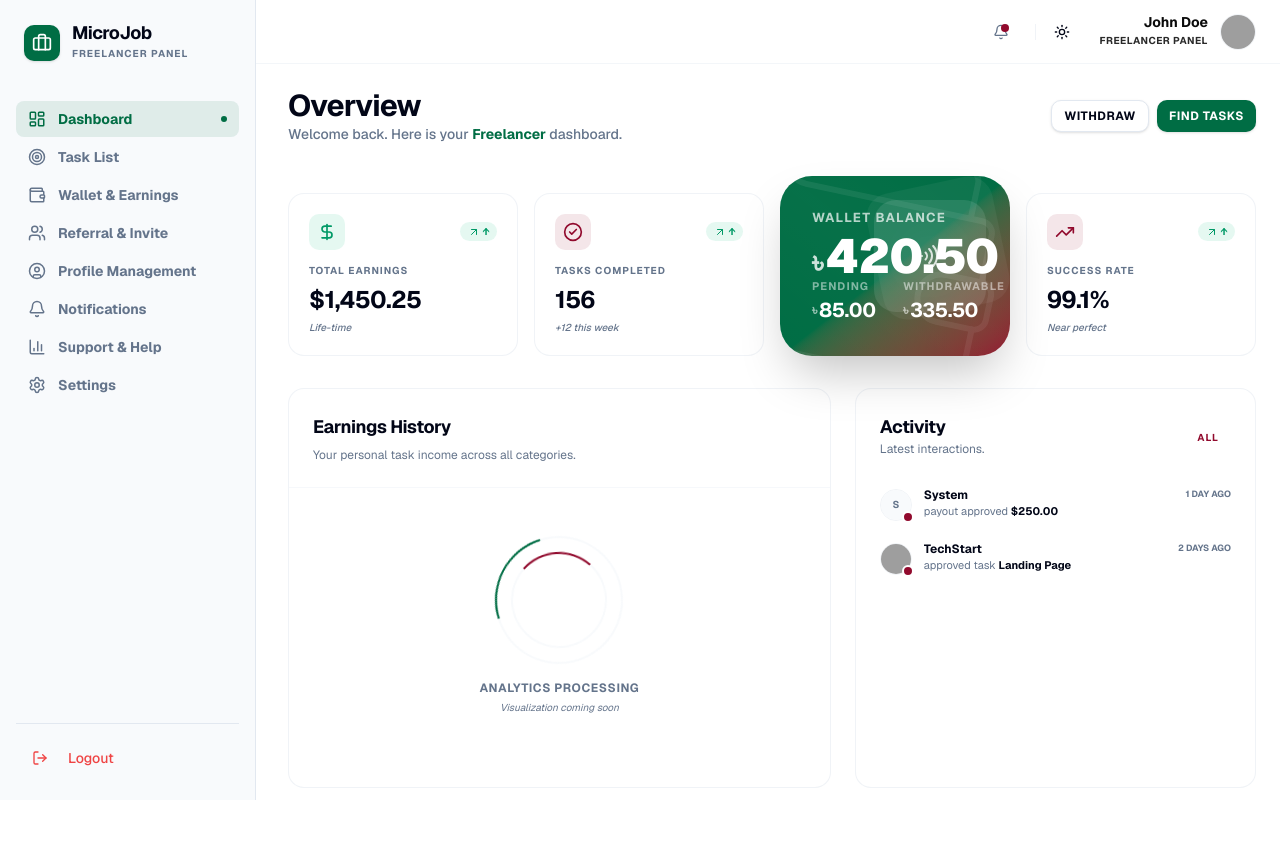
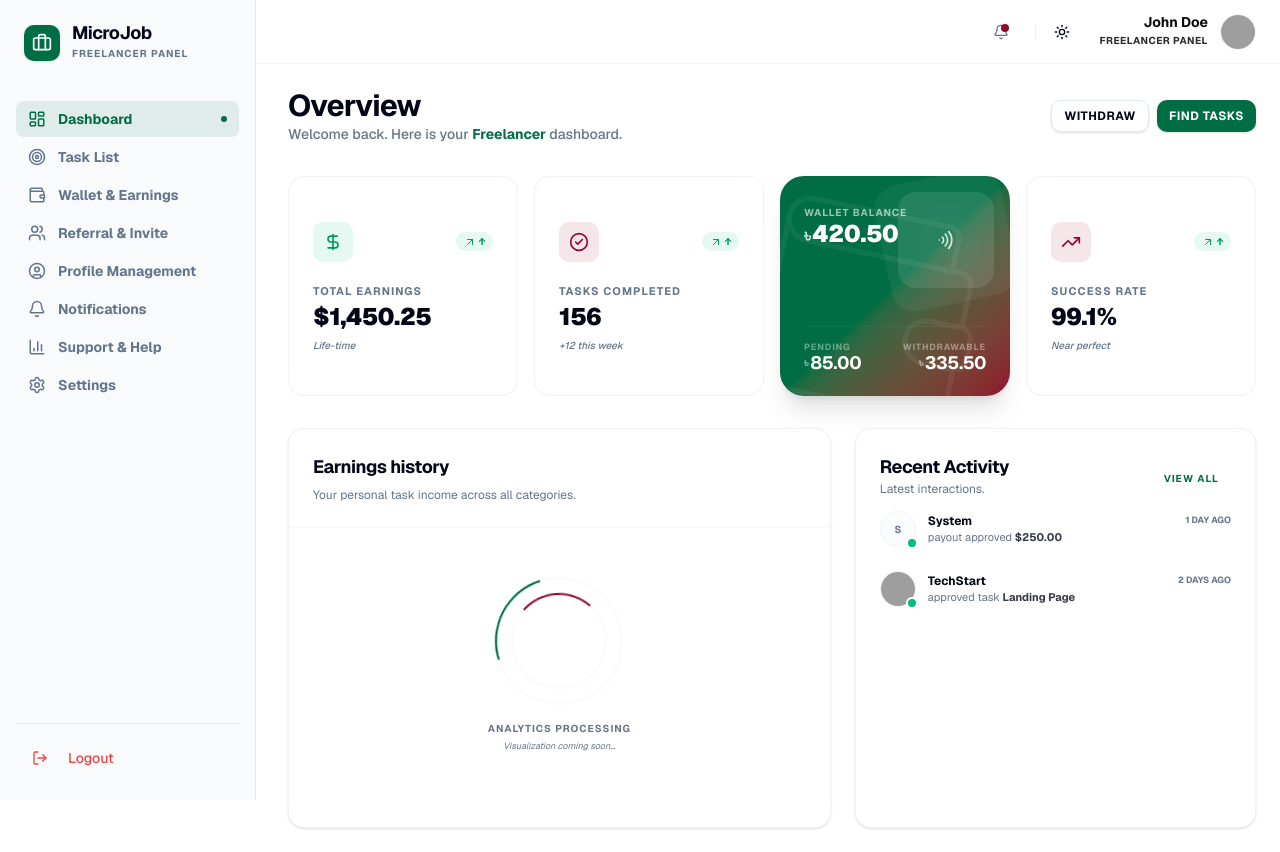
Before and after one commit to smtechsoft/Microjob-Platform-Next-JS, a Next.js app: page /freelancer/dashboard in a window 1280 px wide. Before the commit the page ends 812 px from the top, so only its background shows below. Built offline with nearby package versions, Linux system fonts and the light colour scheme; grey boxes are pictures that could not be loaded.

Commit message:
card ui updated

```diff
--- a/components/shared/dashboard-view.tsx
+++ b/components/shared/dashboard-view.tsx
@@ -81,8 +81,8 @@ export function DashboardView({ role = "admin" }: { role?: string }) {
         </div>
       </div>
 
-      {/* Stats Grid */}
-      <div className="grid gap-4 grid-cols-1 sm:grid-cols-2 lg:grid-cols-4 items-end">
+      {/* Stats Grid - Responsive 1, 2, 4 columns */}
+      <div className="grid gap-4 grid-cols-1 sm:grid-cols-2 lg:grid-cols-4">
         {currentStats.map((stat, i) => (
           (role === "freelancer" && stat.title === "Current Balance") ? (
              <motion.div
@@ -90,7 +90,7 @@ export function DashboardView({ role = "admin" }: { role?: string }) {
                 initial={{ opacity: 0, y: 10 }}
                 animate={{ opacity: 1, y: 0 }}
                 transition={{ delay: i * 0.05, duration: 0.4 }}
-                className="lg:col-span-1 h-full flex flex-col items-stretch"
+                className="h-[220px]"
               >
                 <WalletCard
                   balance="420.50"
@@ -105,11 +105,12 @@ export function DashboardView({ role = "admin" }: { role?: string }) {
               initial={{ opacity: 0, y: 10 }}
               animate={{ opacity: 1, y: 0 }}
               transition={{ delay: i * 0.05, duration: 0.4 }}
+              className="h-[220px]"
             >
-              <Card className="border border-border/50 bg-card transition-colors hover:border-primary/20 h-full flex flex-col justify-center">
-                <div className="p-5">
+              <Card className="border border-border/50 bg-card transition-all duration-300 hover:border-primary/20 h-full flex flex-col justify-center">
+                <div className="p-6">
                   <div className="flex items-center justify-between">
-                    <div className={stat.color + " rounded-lg p-2"}>
+                    <div className={stat.color + " rounded-lg p-2.5"}>
                       <stat.icon className="size-5" />
                     </div>
                     {stat.trend === "up" ? (
@@ -128,10 +129,10 @@ export function DashboardView({ role = "admin" }: { role?: string }) {
                       </div>
                     )}
                   </div>
-                  <div className="mt-4">
-                    <p className="text-[10px] font-bold text-muted-foreground uppercase tracking-widest leading-none">{stat.title}</p>
-                    <h3 className="text-2xl font-bold text-foreground mt-2 tracking-tight">{stat.value}</h3>
-                    <p className="text-[10px] text-muted-foreground font-medium mt-1 flex items-center italic">
+                  <div className="mt-6">
+                    <p className="text-[11px] font-bold text-muted-foreground uppercase tracking-widest leading-none mb-2">{stat.title}</p>
+                    <h3 className="text-2xl font-black text-foreground tracking-tight leading-none">{stat.value}</h3>
+                    <p className="text-[10px] text-muted-foreground font-medium mt-3 flex items-center italic leading-none whitespace-nowrap overflow-hidden text-ellipsis">
                       {stat.description}
                     </p>
                   </div>
@@ -143,59 +144,59 @@ export function DashboardView({ role = "admin" }: { role?: string }) {
       </div>
 
       <div className="grid gap-6 grid-cols-1 lg:grid-cols-7">
-        <Card className="col-span-1 lg:col-span-4 border border-border/50 bg-card">
+        <Card className="col-span-1 lg:col-span-4 border border-border/50 bg-card shadow-sm">
           <CardHeader>
-            <CardTitle className="text-lg font-bold text-foreground">
+            <CardTitle className="text-lg font-bold text-foreground lowercase first-letter:uppercase tracking-tight">
               {role === "freelancer" ? "Earnings History" : "Platform Revenue"}
             </CardTitle>
             <CardDescription className="text-xs text-muted-foreground">
               {role === "freelancer" ? "Your personal task income across all categories." : "Monthly revenue overview across all services."}
             </CardDescription>
           </CardHeader>
-          <CardContent className="h-[300px] flex items-center justify-center border-t border-border/30">
+          <CardContent className="h-[300px] flex items-center justify-center border-t border-border/30 bg-muted/5">
             <div className="flex flex-col items-center gap-4 text-center">
               <div className="relative size-32">
                 <div className="absolute inset-0 rounded-full border-2 border-muted border-t-primary animate-[spin_3s_linear_infinite]" />
                 <div className="absolute inset-4 rounded-full border-2 border-muted border-r-secondary animate-[spin_2s_linear_infinite]" />
               </div>
               <div className="space-y-1">
-                <p className="text-xs font-bold text-muted-foreground uppercase tracking-wider">Analytics Processing</p>
-                <p className="text-[10px] text-muted-foreground italic">Visualization coming soon</p>
+                <p className="text-[10px] font-bold text-muted-foreground uppercase tracking-widest">Analytics Processing</p>
+                <p className="text-[9px] text-muted-foreground italic">Visualization coming soon...</p>
               </div>
             </div>
           </CardContent>
         </Card>
 
-        <Card className="col-span-1 lg:col-span-3 border border-border/50 bg-card">
-          <CardHeader className="flex flex-row items-center justify-between">
+        <Card className="col-span-1 lg:col-span-3 border border-border/50 bg-card shadow-sm">
+          <CardHeader className="flex flex-row items-center justify-between pb-2">
             <div>
-              <CardTitle className="text-lg font-bold text-foreground">Activity</CardTitle>
+              <CardTitle className="text-lg font-bold text-foreground">Recent Activity</CardTitle>
               <CardDescription className="text-xs text-muted-foreground">Latest interactions.</CardDescription>
             </div>
-            <Button variant="ghost" size="sm" className="text-[10px] font-bold uppercase tracking-widest text-secondary hover:bg-secondary/10">All</Button>
+            <Button variant="ghost" size="sm" className="text-[10px] font-bold uppercase tracking-widest text-primary hover:bg-primary/5">View All</Button>
           </CardHeader>
           <CardContent>
-            <div className="space-y-5">
+            <div className="space-y-6">
               {activities.map((activity, i) => (
-                <div key={i} className="flex gap-3 group items-start">
-                  <div className="relative mt-0.5">
-                    <Avatar className="size-8 border border-border/50">
+                <div key={i} className="flex gap-3 group items-center">
+                  <div className="relative">
+                    <Avatar className="size-9 border border-border/50 group-hover:border-primary/50 transition-colors">
                       <AvatarImage src={activity.avatar} />
-                      <AvatarFallback className="text-[10px] font-bold text-muted-foreground">{activity.user[0] || 'S'}</AvatarFallback>
+                      <AvatarFallback className="text-[10px] font-bold text-muted-foreground bg-muted/50">{activity.user[0] || 'S'}</AvatarFallback>
                     </Avatar>
                     <div className={cn(
                       "absolute -bottom-0.5 -right-0.5 size-3 rounded-full border-2 border-card",
-                      activity.status === "success" ? "bg-secondary" :
+                      activity.status === "success" ? "bg-emerald-500" :
                         activity.status === "pending" ? "bg-amber-500" : "bg-destructive"
                     )} />
                   </div>
                   <div className="flex-1 space-y-0.5 min-w-0">
                     <div className="flex items-center justify-between">
                       <p className="text-xs font-bold text-foreground truncate">{activity.user}</p>
-                      <span className="text-[9px] font-bold text-muted-foreground uppercase whitespace-nowrap">{activity.time}</span>
+                      <span className="text-[9px] font-bold text-muted-foreground uppercase whitespace-nowrap ml-2">{activity.time}</span>
                     </div>
                     <p className="text-[11px] text-muted-foreground leading-tight truncate">
-                      {activity.action} <span className="font-bold text-foreground">{activity.target}</span>
+                      {activity.action} <span className="font-bold text-foreground/80">{activity.target}</span>
                     </p>
                   </div>
                 </div>
@@ -207,42 +208,43 @@ export function DashboardView({ role = "admin" }: { role?: string }) {
 
       {(role === "admin" || role === "agent") && (
         <div className="grid gap-4 grid-cols-1 sm:grid-cols-2 lg:grid-cols-3">
-          <Card className="border border-border/50 bg-card hover:border-primary/20 hover:bg-muted/5 transition-all duration-300 cursor-pointer group">
-            <CardContent className="p-5 flex items-center gap-4">
-              <div className="size-10 rounded-lg bg-primary/10 flex items-center justify-center text-primary group-hover:scale-105 transition-transform">
+          {/* Quick Actions */}
+          <Card className="border border-border/50 bg-card hover:border-primary/30 transition-all duration-300 cursor-pointer group">
+            <CardContent className="p-5 flex items-center gap-4 h-[90px]">
+              <div className="size-11 rounded-xl bg-primary/10 flex items-center justify-center text-primary group-hover:scale-110 transition-transform">
                 <Users className="size-5" />
               </div>
               <div className="space-y-0.5">
-                <h4 className="text-sm font-bold text-foreground">{role === "admin" ? "Agent Requests" : "Freelancer Requests"}</h4>
-                <p className="text-[10px] text-muted-foreground uppercase font-bold tracking-tight">12 pending items</p>
+                <h4 className="text-sm font-bold text-foreground tracking-tight">{role === "admin" ? "Agent Requests" : "Freelancer Requests"}</h4>
+                <p className="text-[10px] text-muted-foreground uppercase font-bold tracking-widest opacity-70">12 pending items</p>
               </div>
               <div className="ml-auto opacity-0 group-hover:opacity-100 transition-opacity">
                 <ArrowUpRight className="size-4 text-primary" />
               </div>
             </CardContent>
           </Card>
-          <Card className="border border-border/50 bg-card hover:border-primary/20 hover:bg-muted/5 transition-all duration-300 cursor-pointer group">
-            <CardContent className="p-5 flex items-center gap-4">
-              <div className="size-10 rounded-lg bg-secondary/10 flex items-center justify-center text-secondary group-hover:scale-105 transition-transform">
+          <Card className="border border-border/50 bg-card hover:border-secondary/30 transition-all duration-300 cursor-pointer group">
+            <CardContent className="p-5 flex items-center gap-4 h-[90px]">
+              <div className="size-11 rounded-xl bg-secondary/10 flex items-center justify-center text-secondary group-hover:scale-110 transition-transform">
                 <DollarSign className="size-5" />
               </div>
               <div className="space-y-0.5">
-                <h4 className="text-sm font-bold text-foreground">Payout Review</h4>
-                <p className="text-[10px] text-muted-foreground uppercase font-bold tracking-tight">$1,250 in review</p>
+                <h4 className="text-sm font-bold text-foreground tracking-tight">Payout Review</h4>
+                <p className="text-[10px] text-muted-foreground uppercase font-bold tracking-widest opacity-70">$1,250 in review</p>
               </div>
               <div className="ml-auto opacity-0 group-hover:opacity-100 transition-opacity">
                 <ArrowUpRight className="size-4 text-secondary" />
               </div>
             </CardContent>
           </Card>
-          <Card className="border border-border/40 bg-card hover:bg-muted/10 transition-colors cursor-pointer group">
-            <CardContent className="p-5 flex items-center gap-4">
-              <div className="size-10 rounded-lg bg-destructive/10 flex items-center justify-center text-destructive group-hover:scale-105 transition-transform">
+          <Card className="border border-border/40 bg-card hover:bg-destructive/5 hover:border-destructive/30 transition-all duration-300 cursor-pointer group sm:col-span-2 lg:col-span-1">
+            <CardContent className="p-5 flex items-center gap-4 h-[90px]">
+              <div className="size-11 rounded-xl bg-destructive/10 flex items-center justify-center text-destructive group-hover:scale-110 transition-transform">
                 <AlertCircle className="size-5" />
               </div>
               <div className="space-y-0.5">
-                <h4 className="text-sm font-bold text-foreground">Dispute Center</h4>
-                <p className="text-[10px] text-muted-foreground uppercase font-bold tracking-tight">3 active disputes</p>
+                <h4 className="text-sm font-bold text-foreground tracking-tight">Dispute Center</h4>
+                <p className="text-[10px] text-muted-foreground uppercase font-bold tracking-widest opacity-70">3 active disputes</p>
               </div>
               <div className="ml-auto opacity-0 group-hover:opacity-100 transition-opacity">
                 <ArrowUpRight className="size-4 text-destructive" />
--- a/components/shared/wallet-card.tsx
+++ b/components/shared/wallet-card.tsx
@@ -20,61 +20,58 @@ export function WalletCard({
 }: WalletCardProps) {
   return (
     <div className={cn(
-      "relative w-full h-[220px] rounded-[32px] overflow-hidden bg-gradient-to-br from-[#006D44] via-[#006D44] to-[#910A2D] text-white shadow-2xl transition-all duration-500 hover:shadow-primary/20 hover:-translate-y-1",
+      "relative w-full h-[220px] rounded-[24px] overflow-hidden bg-gradient-to-br from-[#006D44] via-[#006D44] to-[#910A2D] text-white shadow-xl transition-all duration-500 hover:shadow-primary/20 hover:-translate-y-1",
       className
     )}>
       {/* 1. Background Visuals (Shapes and Icons) */}
-      <div className="absolute top-6 right-6 w-32 h-32 bg-white/5 rounded-[24px] -rotate-12 transform translate-x-4 -translate-y-4" />
-      <div className="absolute top-6 right-6 w-28 h-28 bg-white/10 rounded-[22px] flex items-center justify-center">
+      <div className="absolute top-4 right-4 w-32 h-32 bg-white/5 rounded-[24px] -rotate-12 transform translate-x-4 -translate-y-4" />
+      <div className="absolute top-4 right-4 w-24 h-24 bg-white/10 rounded-[18px] flex items-center justify-center">
         <div className="relative">
           <div className="absolute inset-0 bg-white/20 blur-xl rounded-full" />
-          <Wifi className="size-6 text-white/80 rotate-90" />
+          <Wifi className="size-5 text-white/80 rotate-90" />
         </div>
       </div>
 
       {/* 2. Large Background Wallet Icon (User Request) */}
-      <div className="absolute -bottom-12 -left-12 opacity-[0.07] pointer-events-none z-0">
-        <Wallet className="size-72 rotate-12" strokeWidth={0.5} />
+      <div className="absolute -bottom-10 -left-10 opacity-[0.06] pointer-events-none z-0">
+        <Wallet className="size-64 rotate-12" strokeWidth={0.5} />
       </div>
 
       {/* Content Layer */}
-      <div className="relative h-full w-full p-8 flex flex-col justify-between z-10">
+      <div className="relative h-full w-full p-6 flex flex-col justify-between z-10">
         {/* Top Section: Main Balance */}
-        <div className="space-y-4">
-          <div className="space-y-1">
-            <p className="text-[13px] font-bold text-white/70 uppercase tracking-widest">Wallet Balance</p>
+        <div className="space-y-4 pt-2">
+          <div className="space-y-0.5">
+            <p className="text-[10px] font-bold text-white/60 uppercase tracking-widest leading-none">Wallet Balance</p>
             <motion.h3
               initial={{ opacity: 0, x: -10 }}
               animate={{ opacity: 1, x: 0 }}
-              className="text-5xl font-black tracking-tight"
+              className="text-2xl font-black tracking-tight flex items-baseline leading-none mt-1"
             >
-              <span className="text-3xl mr-1 opacity-80">৳</span>
+              <span className="text-lg mr-0.5 opacity-80">৳</span>
               {balance}
             </motion.h3>
           </div>
         </div>
 
         {/* Bottom Section: Sub Stats (From Image Reference) */}
-        <div className="grid grid-cols-2 gap-4">
-          <div className="space-y-1">
-            <p className="text-[11px] font-bold text-white/50 uppercase tracking-widest leading-none">Pending</p>
-            <div className="flex items-center text-xl font-bold tracking-tight">
-               <span className="text-sm mr-0.5 opacity-60">৳</span>
+        <div className="grid grid-cols-2 gap-2 pt-4 border-t border-white/5">
+          <div className="space-y-0.5">
+            <p className="text-[9px] font-bold text-white/40 uppercase tracking-widest leading-none">Pending</p>
+            <div className="flex items-center text-lg font-bold tracking-tight leading-none mt-0.5">
+               <span className="text-xs mr-0.5 opacity-50">৳</span>
                {pending}
             </div>
           </div>
-          <div className="space-y-1 text-right sm:text-left sm:ml-auto">
-            <p className="text-[11px] font-bold text-white/50 uppercase tracking-widest leading-none">Withdrawable</p>
-            <div className="flex items-center justify-end sm:justify-start text-xl font-bold tracking-tight">
-               <span className="text-sm mr-0.5 opacity-60">৳</span>
+          <div className="space-y-0.5 text-right">
+            <p className="text-[9px] font-bold text-white/40 uppercase tracking-widest leading-none">Withdrawable</p>
+            <div className="flex items-center justify-end text-lg font-bold tracking-tight leading-none mt-0.5">
+               <span className="text-xs mr-0.5 opacity-50">৳</span>
                {withdrawable}
             </div>
           </div>
         </div>
       </div>
-
-      {/* Subtle Interaction Glow */}
-      <div className="absolute inset-0 bg-gradient-to-tr from-transparent via-white/5 to-transparent opacity-50 pointer-events-none" />
     </div>
   )
 }
```
Also changed, not shown: app/(dashboard)/freelancer/wallet/page.tsx (+7 -6 lines), 1 other file (tests, documents, lock files or other folders).
